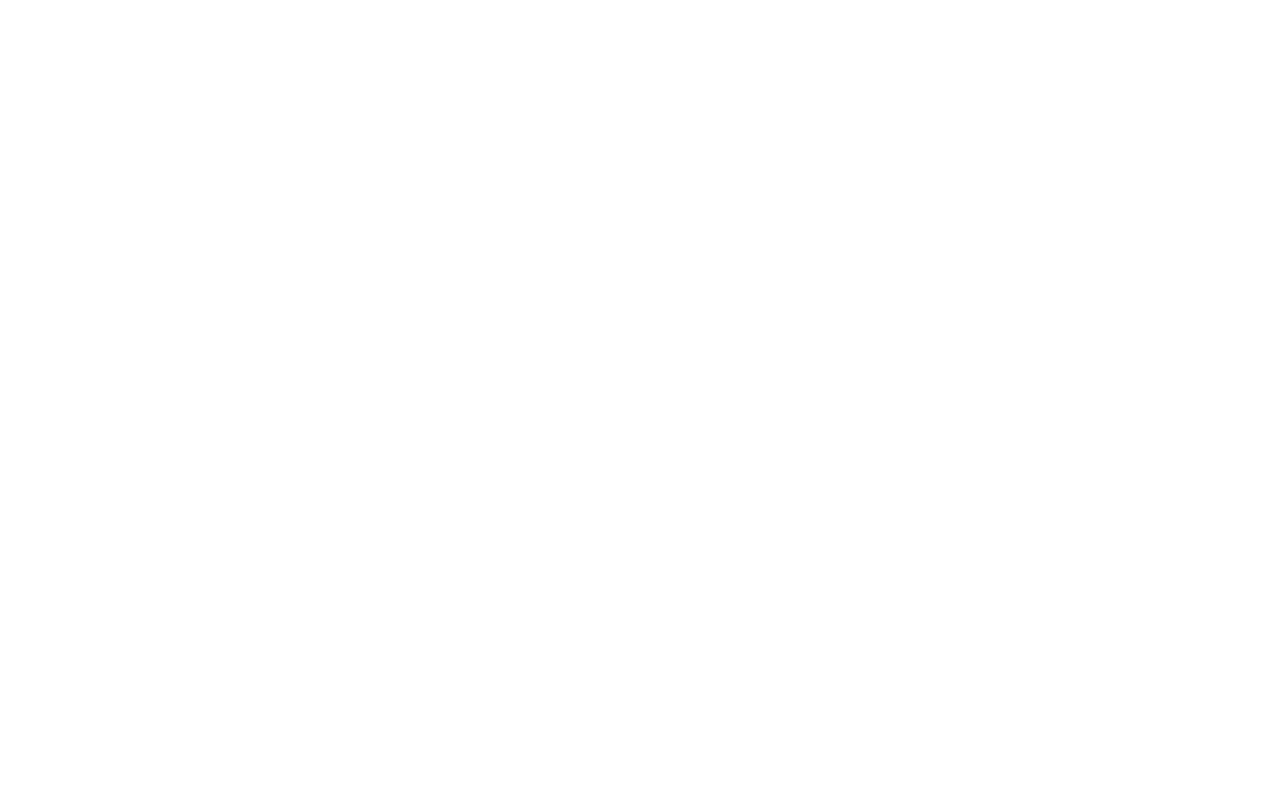
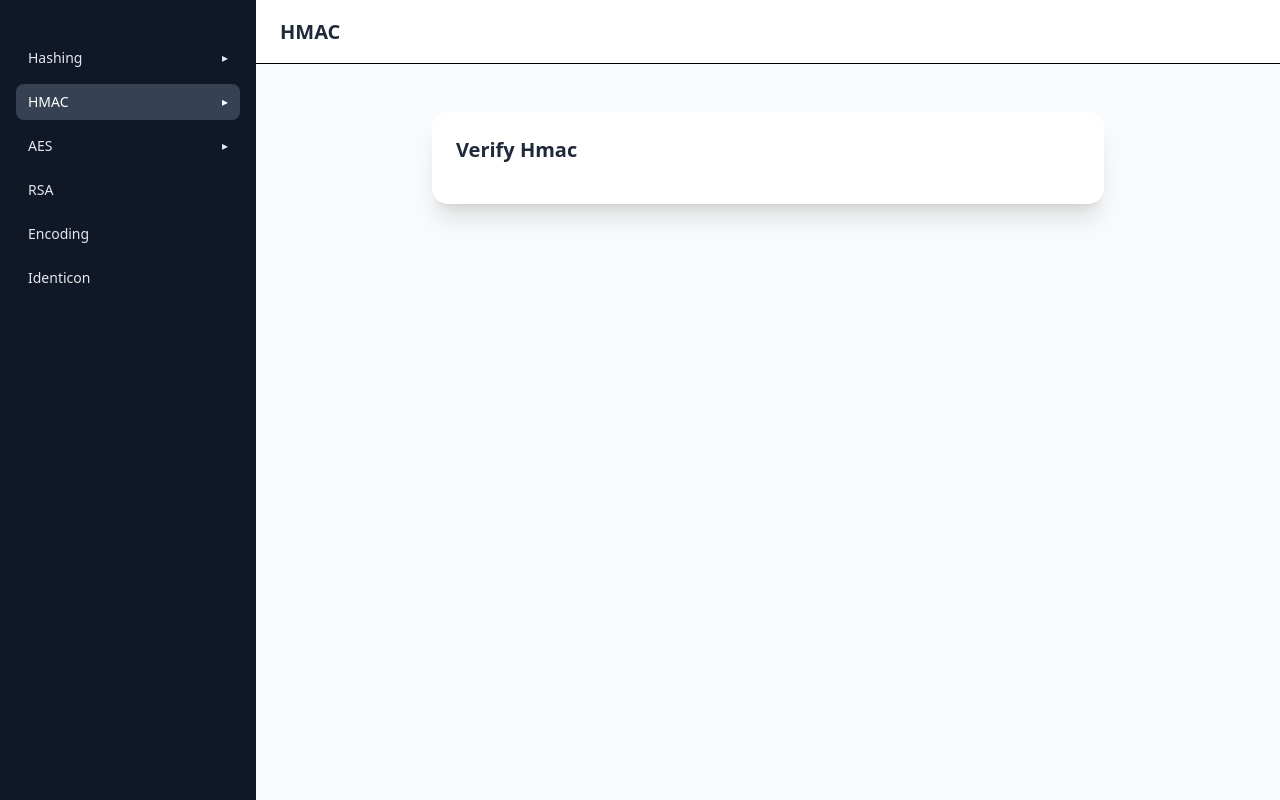
Before and after one commit to Muhtadi1Laskar/cryptography-as-a-service-frontend, a React (Vite) app: page /hmac/verify in a window 1280 px wide. Before the commit this address had no page. Built offline with nearby package versions, Linux system fonts and the light colour scheme.

Commit message:
Added the form template for Hmac Verify

```diff
--- a/src/App.jsx
+++ b/src/App.jsx
@@ -9,6 +9,7 @@
 import AesFilePage from "./pages/AesPages/AesFilePage";
 import HmacPage from "./pages/Hmac";
 import CreateHmacPage from "./pages/HmacPages/CreateHmacPage";
+import VerifyHmacPage from "./pages/HmacPages/VerifyHmacPage";
 
 function App() {
   return (
@@ -27,7 +28,7 @@
         </Route>
         <Route path="/hmac" element={<HmacPage />}>
           <Route path="generate" element={<CreateHmacPage />} />
-          {/* <Route path="encrypt-file" element={<AesFilePage />}/> */}
+          <Route path="verify" element={<VerifyHmacPage />}/>
         </Route>
       </Routes>
     </BrowserRouter>
--- /dev/null
+++ b/src/components/forms/Hmac/VerifyHmacForm.jsx
@@ -0,0 +1,9 @@
+export default function VerifyHmacForm() {
+  return (
+    <div className="bg-white p-6 shadow-xl rounded-2xl max-w-2xl mx-auto">
+      <h2 className="text-xl font-semibold text-gray-800 mb-4">
+        Verify Hmac
+      </h2>
+    </div>
+  );
+}
--- /dev/null
+++ b/src/pages/HmacPages/VerifyHmacPage.jsx
@@ -0,0 +1,5 @@
+import VerifyHmacForm from "../../components/forms/Hmac/VerifyHmacForm";
+
+export default function VerifyHmacPage() {
+    return <VerifyHmacForm />
+}
```
